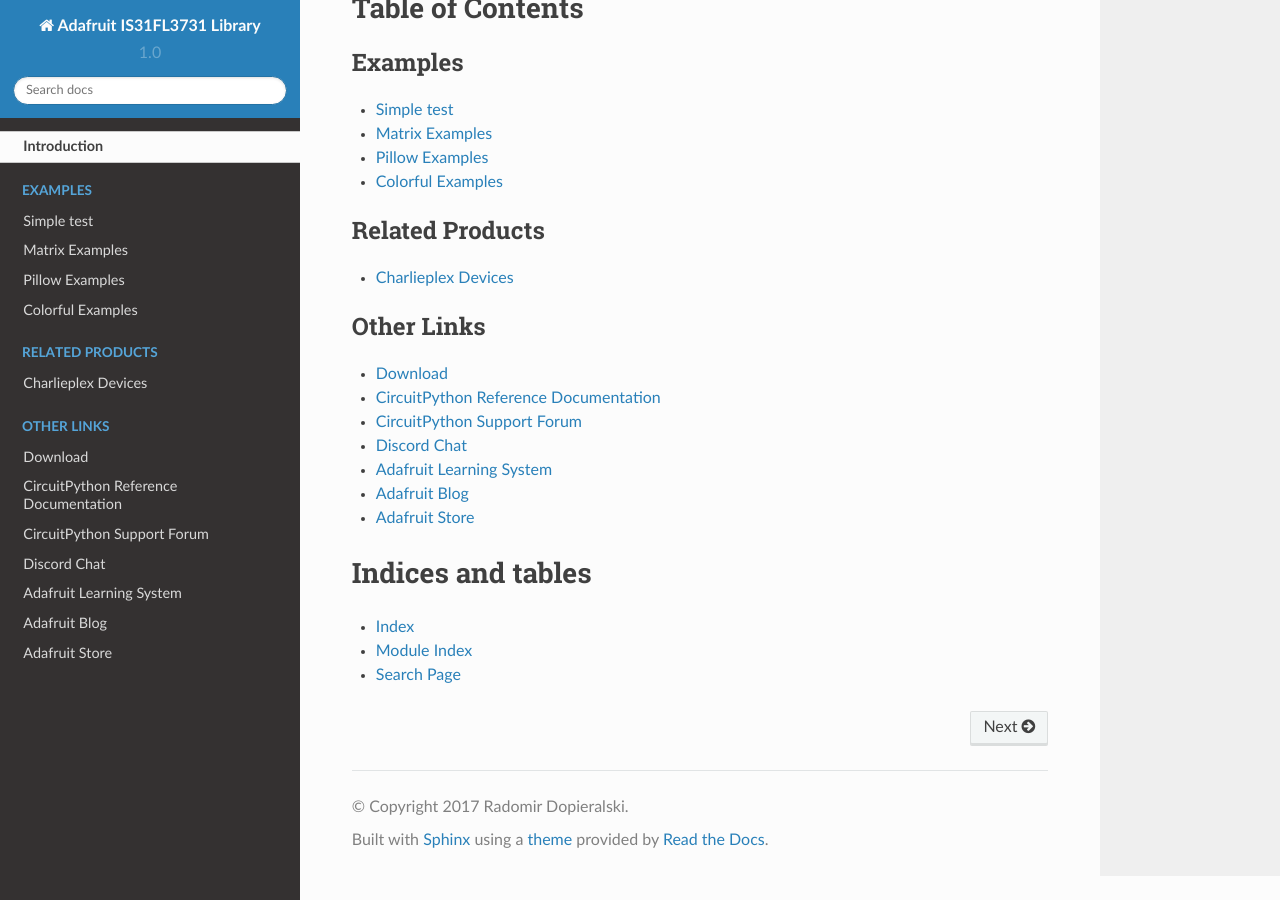
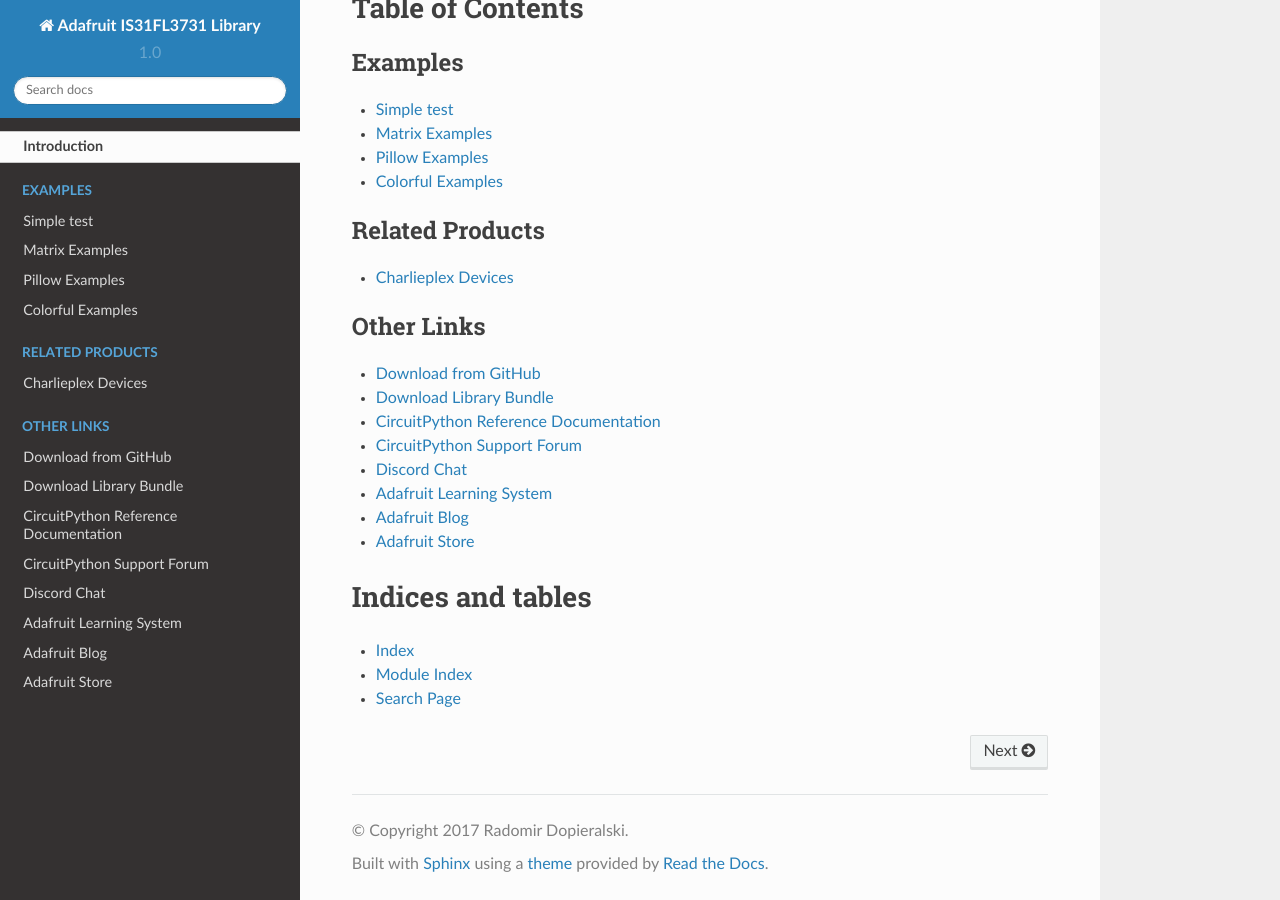
Before and after one commit to adafruit/Adafruit_CircuitPython_IS31FL3731, a Sphinx documentation site: the page built from docs/index.rst, in a window 1280 px wide and 900 px high, scrolled down 2044 px. Built offline with Sphinx 7.4.7 and the Read the Docs theme 2.0.0, drawn with Linux system fonts in a browser that asks for light colours.

Commit message:
Added cp.org link to index.rst

```diff
--- a/docs/index.rst
+++ b/docs/index.rst
@@ -31,7 +31,8 @@
 .. toctree::
     :caption: Other Links
 
-    Download <https://github.com/adafruit/Adafruit_CircuitPython_IS31FL3731/releases/latest>
+    Download from GitHub <https://github.com/adafruit/Adafruit_CircuitPython_IS31FL3731/releases/latest>
+    Download Library Bundle <https://circuitpython.org/libraries>
     CircuitPython Reference Documentation <https://docs.circuitpython.org>
     CircuitPython Support Forum <https://forums.adafruit.com/viewforum.php?f=60>
     Discord Chat <https://adafru.it/discord>
```
